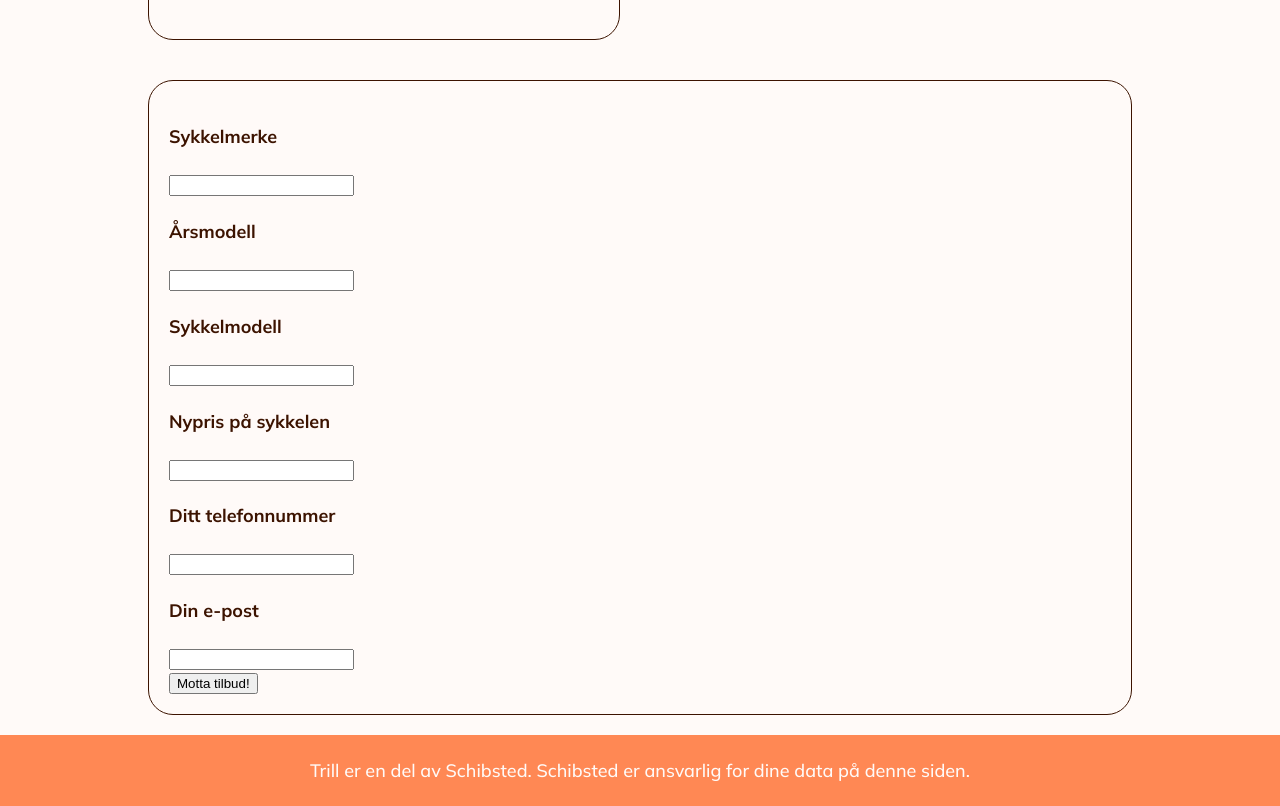
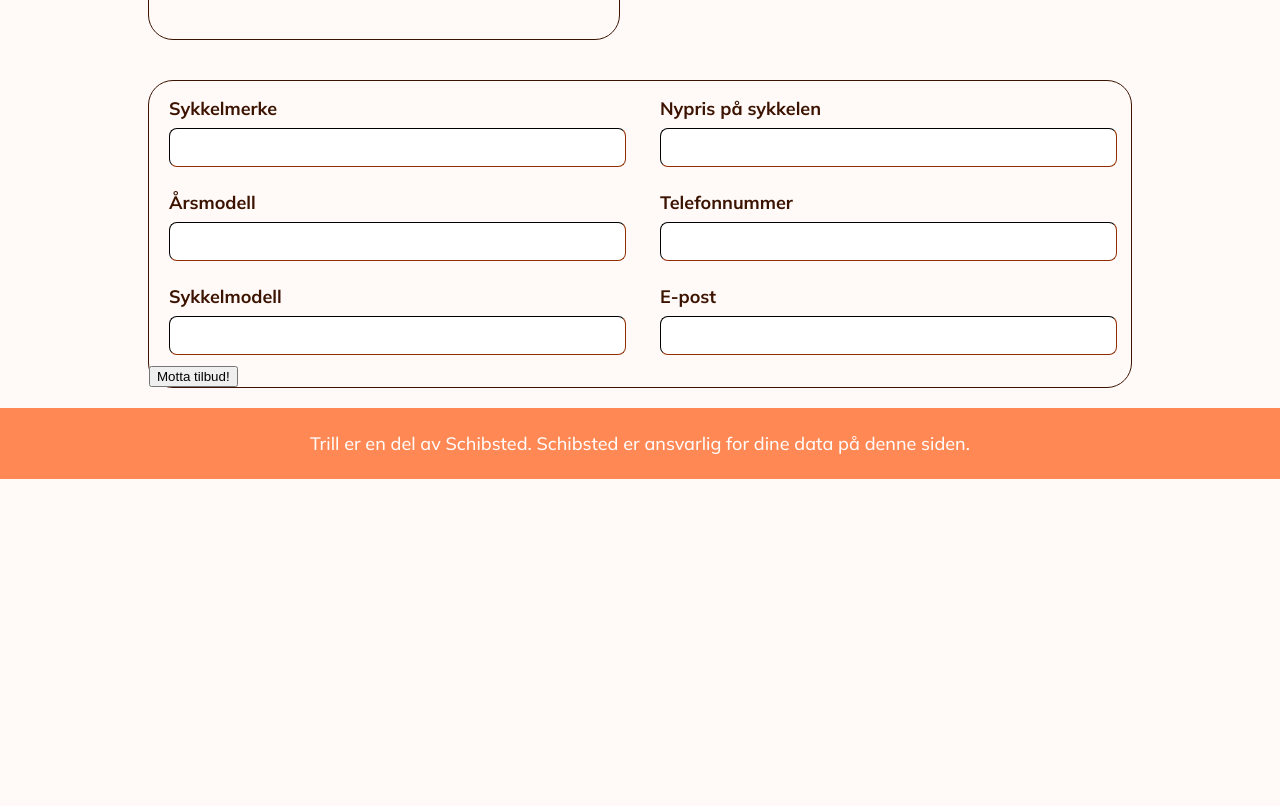
Before and after one commit to trilleng/trilleng.github.io, a plain HTML site: page index.html in a window 1280 px wide. Shown: the part 1047-1853 px from the top of the page. After the commit the page ends 1526 px from the top, so only its background shows below. Drawn offline with nearby package versions, Linux system fonts and the light colour scheme; a web font is replaced by a local one.

Commit message:
Initial form styling

```diff
--- a/index.html
+++ b/index.html
@@ -68,29 +68,29 @@
         <div id="form">
             <section id="form-column-1">
                 <div class="field">
-                    <h4>Sykkelmerke</h4>
+                    <label for="brand">Sykkelmerke</label>
                     <input></input>
                 </div>
                 <div class="field">
-                    <h4>Årsmodell</h4>
+                    <label for="year">Årsmodell</label>
                     <input></input>
                 </div>
                 <div class="field">
-                    <h4>Sykkelmodell</h4>
+                    <label for="model">Sykkelmodell</label>
                     <input></input>
                 </div>
             </section>
-            <section id="form-column-1">
+            <section id="form-column-2">
                 <div class="field">
-                    <h4>Nypris på sykkelen</h4>
+                    <label for="price">Nypris på sykkelen</label>
                     <input></input>
                 </div>
                 <div class="field">
-                    <h4>Ditt telefonnummer</h4>
+                    <label for="phonenumber">Telefonnummer</label>
                     <input></input>
                 </div>
                 <div class="field">
-                    <h4>Din e-post</h4>
+                    <label for="email">E-post</label>
                     <input></input>
                 </div>
             </section>
--- a/main.css
+++ b/main.css
@@ -64,7 +64,6 @@ article {
 #form {
     border-radius: 25px;
     border: 1px solid #3C1300;
-    padding: 20px;
     margin: 20px;
 }
 
@@ -82,7 +81,34 @@ footer {
 
 #column-2 {
     width: 50%;
+    float: right;
+}
+
+.field {
+    padding: 8px 20px;
+}
+
+label {
+    font-weight: 700;
+    display: block;
+    margin: 8px 0;
+}
+
+input {
+    width: 100%;
+    border-color: #3C1300;
+    border-width: 1px;
+    border-radius: 8px;
+    height: 35px;
+}
+
+#form-column-1 {
+    width: 50%;
     display: inline-block;
+}
+
+#form-column-2 {
+    width: 50%;
     float: right;
 }
 
```
